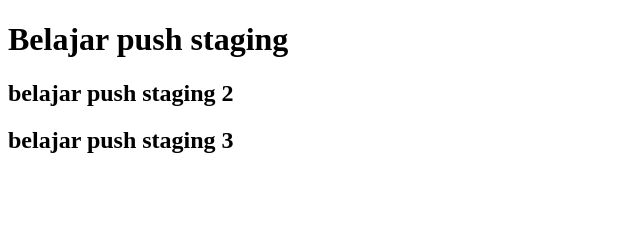
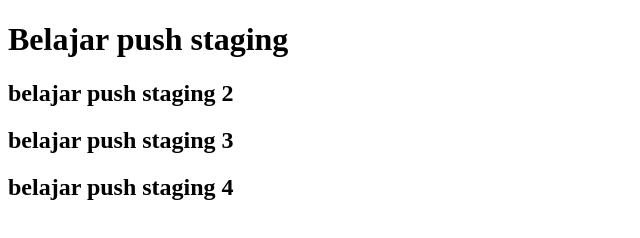
Before and after one commit to dimasbgsp/belajar-niomic, a plain HTML site: page header.html in a window 1280 px wide. Shown: the whole page, without its empty margins (0-640 px from the left). Drawn offline with Linux system fonts and the light colour scheme.

Commit message:
add element h4

```diff
--- a/header.html
+++ b/header.html
@@ -10,5 +10,6 @@
     <h1>Belajar push staging</h1>
     <h2>belajar push staging 2</h2>
     <h2>belajar push staging 3</h2>
+    <h2>belajar push staging 4</h2>
 </body>
 </html>
```
